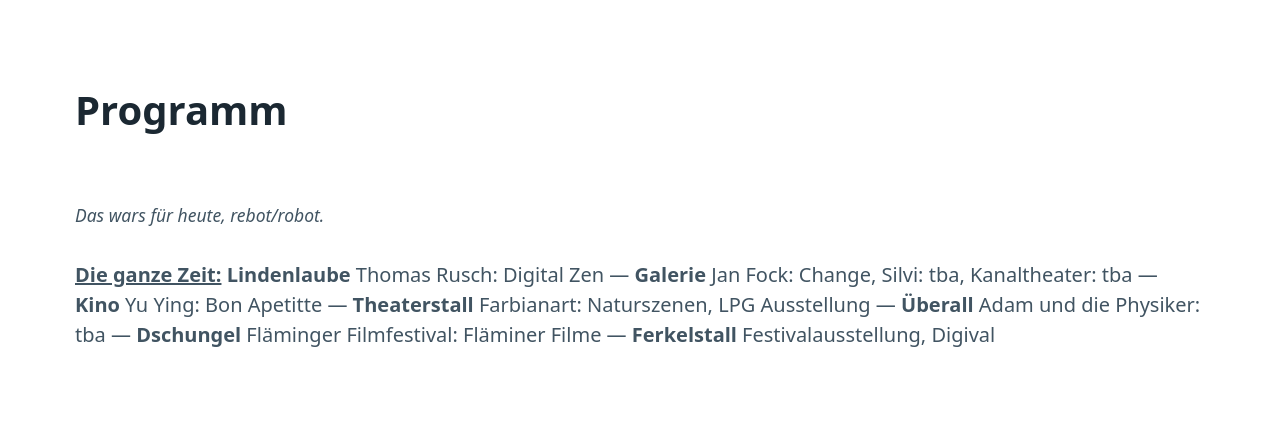
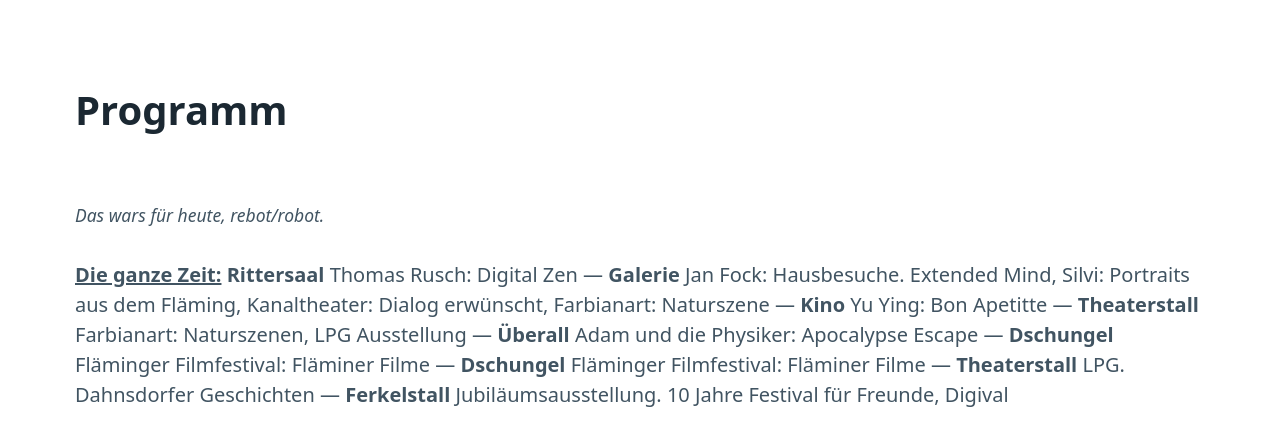
Before and after one commit to 72nd/fuef-timetable, a Flask app: template fuef_timetable/templates/main.html in a window 1280 px wide. Shown: the top 446 px of the page. Run offline with Flask 2, Linux system fonts and the light colour scheme; the template is opened without the code that fills it, so the values that code supplies are empty.

Commit message:
Ausstellungen

```diff
--- a/fuef_timetable/templates/main.html
+++ b/fuef_timetable/templates/main.html
@@ -48,13 +48,15 @@
 			{% endif %}
 			<p>
 			<b><u>Die ganze Zeit:</u></b>
-			<b>Lindenlaube</b> Thomas Rusch: Digital Zen —
-			<b>Galerie</b> Jan Fock: Change, Silvi: tba, Kanaltheater: tba —
+			<b>Rittersaal</b> Thomas Rusch: Digital Zen —
+			<b>Galerie</b> Jan Fock: Hausbesuche. Extended Mind, Silvi: Portraits aus dem Fläming, Kanaltheater: Dialog erwünscht, Farbianart: Naturszene —
 			<b>Kino</b> Yu Ying: Bon Apetitte —
 			<b>Theaterstall</b> Farbianart: Naturszenen, LPG Ausstellung —
-			<b>Überall</b> Adam und die Physiker: tba —
+			<b>Überall</b> Adam und die Physiker: Apocalypse Escape —
 			<b>Dschungel</b> Fläminger Filmfestival: Fläminer Filme —
-			<b>Ferkelstall</b> Festivalausstellung, Digival
+			<b>Dschungel</b> Fläminger Filmfestival: Fläminer Filme —
+			<b>Theaterstall</b> LPG. Dahnsdorfer Geschichten —
+			<b>Ferkelstall</b> Jubiläumsausstellung. 10 Jahre Festival für Freunde, Digival
 			</p>
 		</main>
 	</body>
```
